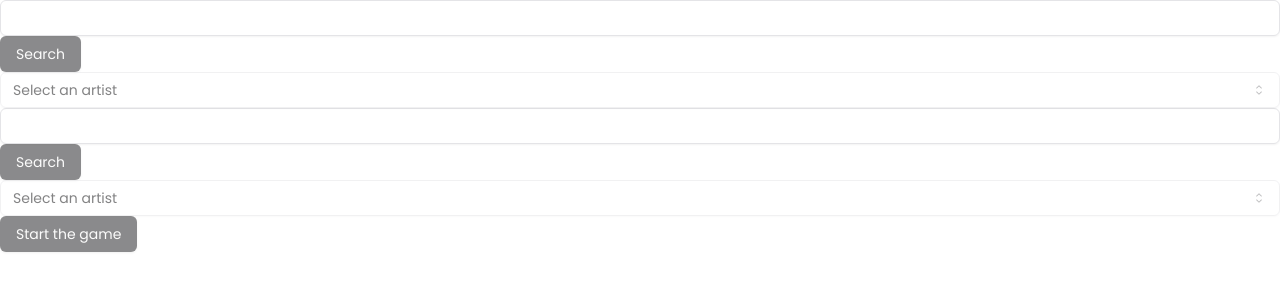
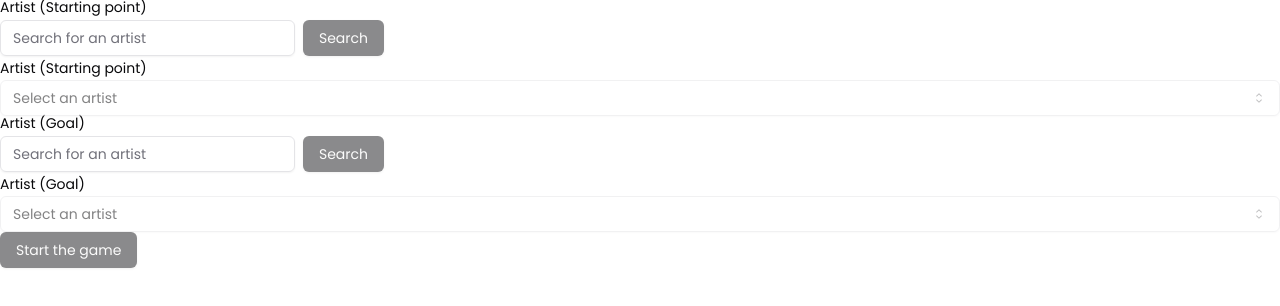
Before and after one commit to zangerls/hidden-features, a Next.js app: page / in a window 1280 px wide. Shown: the top 306 px of the page. Built offline with nearby package versions, Linux system fonts and the light colour scheme.

Commit message:
Questionable styling and wording choices for ArtistFinder..

```diff
--- a/package.json
+++ b/package.json
@@ -15,6 +15,7 @@
     "@radix-ui/react-dialog": "^1.1.1",
     "@radix-ui/react-dropdown-menu": "^2.1.1",
     "@radix-ui/react-icons": "^1.3.0",
+    "@radix-ui/react-label": "^2.1.0",
     "@radix-ui/react-scroll-area": "^1.1.0",
     "@radix-ui/react-select": "^2.1.1",
     "@radix-ui/react-separator": "^1.1.0",
--- a/src/app/page.tsx
+++ b/src/app/page.tsx
@@ -23,8 +23,27 @@
       <ArtistFinder
         artistID={initialArtistID}
         setArtistID={setInitialArtistID}
+        input={{
+          label: "Artist (Starting point)",
+          placeholder: "Search for an artist",
+        }}
+        select={{
+          label: "Artist (Starting point)",
+          placeholder: "Select an artist",
+        }}
       />
-      <ArtistFinder artistID={finalArtistID} setArtistID={setFinalArtistID} />
+      <ArtistFinder
+        artistID={finalArtistID}
+        setArtistID={setFinalArtistID}
+        input={{
+          label: "Artist (Goal)",
+          placeholder: "Search for an artist",
+        }}
+        select={{
+          label: "Artist (Goal)",
+          placeholder: "Select an artist",
+        }}
+      />
       <Button
         disabled={!(initialArtistID && finalArtistID)}
         aria-disabled={!(initialArtistID && finalArtistID)}
--- a/src/components/artistFinder/ArtistFinder.tsx
+++ b/src/components/artistFinder/ArtistFinder.tsx
@@ -5,6 +5,7 @@
 import { Avatar, AvatarFallback, AvatarImage } from "../ui/avatar";
 import { Button } from "../ui/button";
 import { Input } from "../ui/input";
+import { Label } from "../ui/label";
 import {
   Select,
   SelectContent,
@@ -17,9 +18,22 @@
 interface ArtistFinder {
   artistID: string | undefined;
   setArtistID: Dispatch<SetStateAction<string | undefined>>;
+  input?: {
+    label?: string;
+    placeholder?: string;
+  };
+  select?: {
+    label?: string;
+    placeholder?: string;
+  };
 }
 
-export default function ArtistFinder({ artistID, setArtistID }: ArtistFinder) {
+export default function ArtistFinder({
+  artistID,
+  setArtistID,
+  input,
+  select,
+}: ArtistFinder) {
   const [artistInput, setArtistInput] = useState<string>("");
   const [artists, setArtists] = useState<Artist[]>([]);
   const [loading, setLoading] = useState<boolean>(false);
@@ -50,9 +64,13 @@
 
   return (
     <>
+      <div className="grid w-full max-w-sm items-center gap-1.5">
+        {input?.label && <Label>{input.label}</Label>}
+        <div className="flex w-full max-w-sm items-center space-x-2">
           <Input
             value={artistInput}
             onChange={(e) => setArtistInput(e.currentTarget.value)}
+            placeholder={input?.placeholder}
           />
           <Button
             disabled={!artistInput}
@@ -61,13 +79,17 @@
           >
             Search
           </Button>
+        </div>
+      </div>
+
+      {select?.label && <Label>{select.label}</Label>}
       <Select
         value={artistID}
         disabled={!artists.length}
         onValueChange={(val) => setArtistID(val)}
       >
         <SelectTrigger>
-          <SelectValue placeholder="Select an artist" />
+          <SelectValue placeholder={select?.placeholder} />
         </SelectTrigger>
         <SelectContent>
           <SelectGroup>
--- /dev/null
+++ b/src/components/ui/label.tsx
@@ -0,0 +1,26 @@
+"use client"
+
+import * as React from "react"
+import * as LabelPrimitive from "@radix-ui/react-label"
+import { cva, type VariantProps } from "class-variance-authority"
+
+import { cn } from "@/lib/utils"
+
+const labelVariants = cva(
+  "text-sm font-medium leading-none peer-disabled:cursor-not-allowed peer-disabled:opacity-70"
+)
+
+const Label = React.forwardRef<
+  React.ElementRef<typeof LabelPrimitive.Root>,
+  React.ComponentPropsWithoutRef<typeof LabelPrimitive.Root> &
+    VariantProps<typeof labelVariants>
+>(({ className, ...props }, ref) => (
+  <LabelPrimitive.Root
+    ref={ref}
+    className={cn(labelVariants(), className)}
+    {...props}
+  />
+))
+Label.displayName = LabelPrimitive.Root.displayName
+
+export { Label }
```
Also changed, not shown: 1 other file (tests, documents, lock files or other folders). Lines whose indentation alone changed are shown as unchanged.
